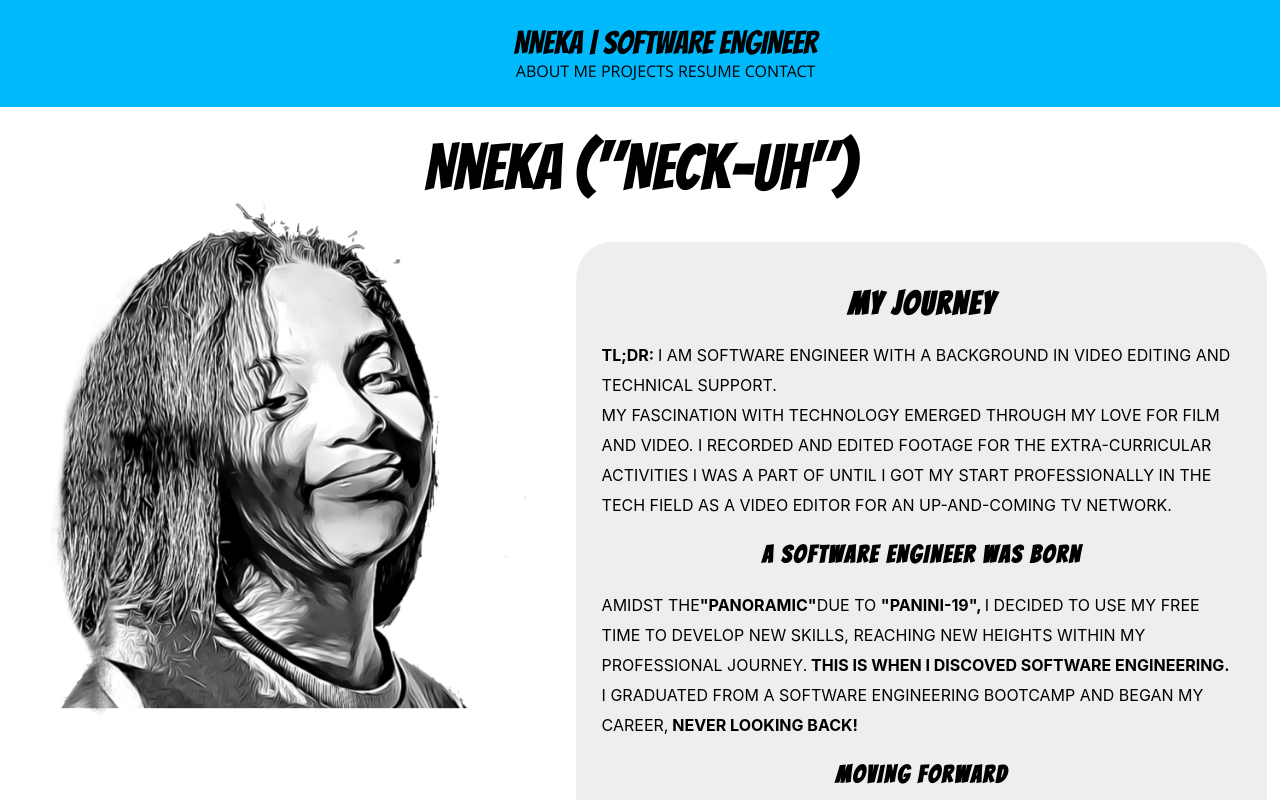
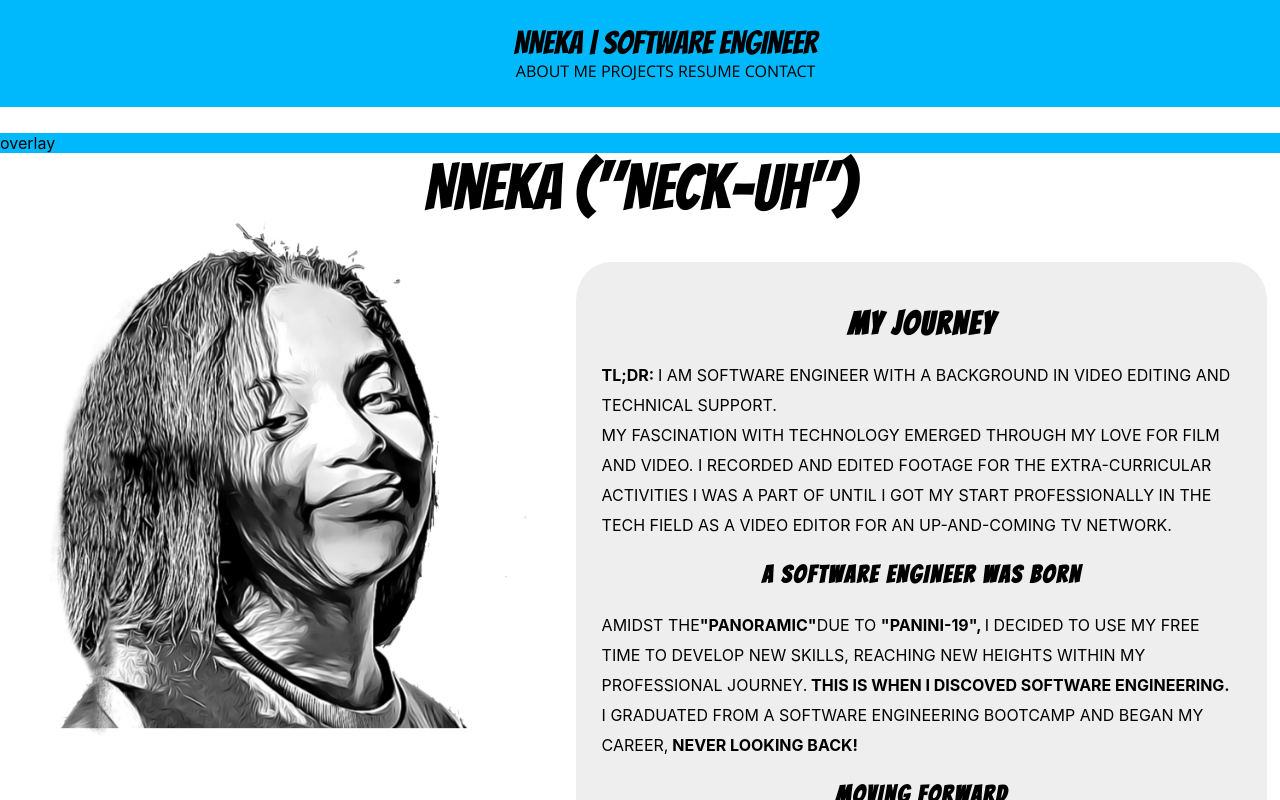
Before and after one commit to nnekauf/portfolio, a React (Create React App) app: page / in a window 1280 px wide. Shown: the top 800 px of the page. Built offline with nearby package versions, Linux system fonts and the light colour scheme.

Commit message:
adds overlay for face element

```diff
--- a/src/App.css
+++ b/src/App.css
@@ -113,6 +113,10 @@
 .aboutName:hover{
   color: rgb(0, 185, 252);
 }
+.faceOverlay{
+  z-index: 2;
+  background-color: rgb(0, 185, 252);
+}
 .aboutLink{
   text-decoration: none;
   color:rgb(0, 0, 0);
--- a/src/components/AboutMe.js
+++ b/src/components/AboutMe.js
@@ -6,6 +6,7 @@ const AboutMe = () => {
 
     return (
         <div className = "about">
+            <div className= "faceOverlay"> overlay</div>
             <div className= "face" >
                 < img src={face} alt="Portrait of Nneka"
                     style={{width: "70%", height: "auto",
```
